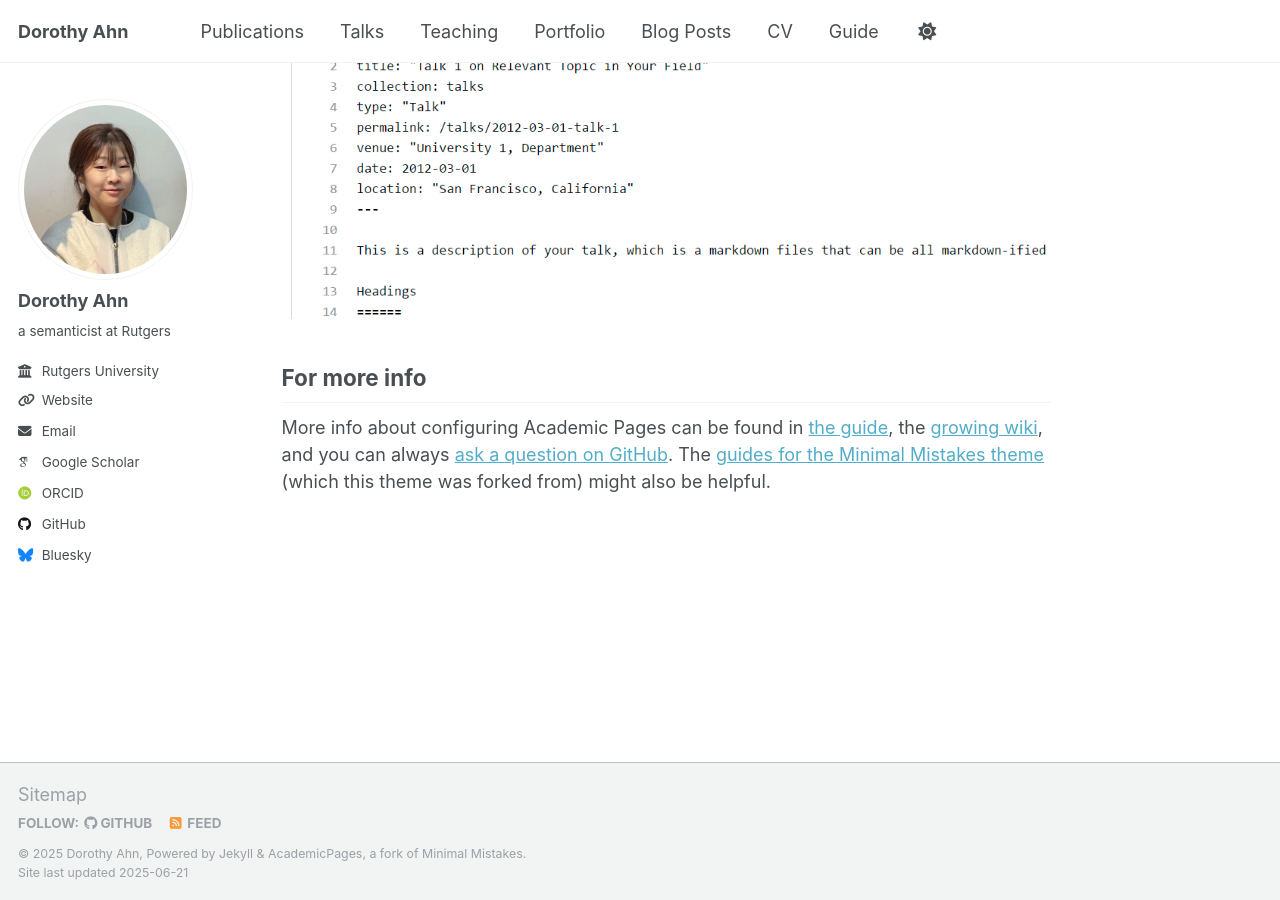
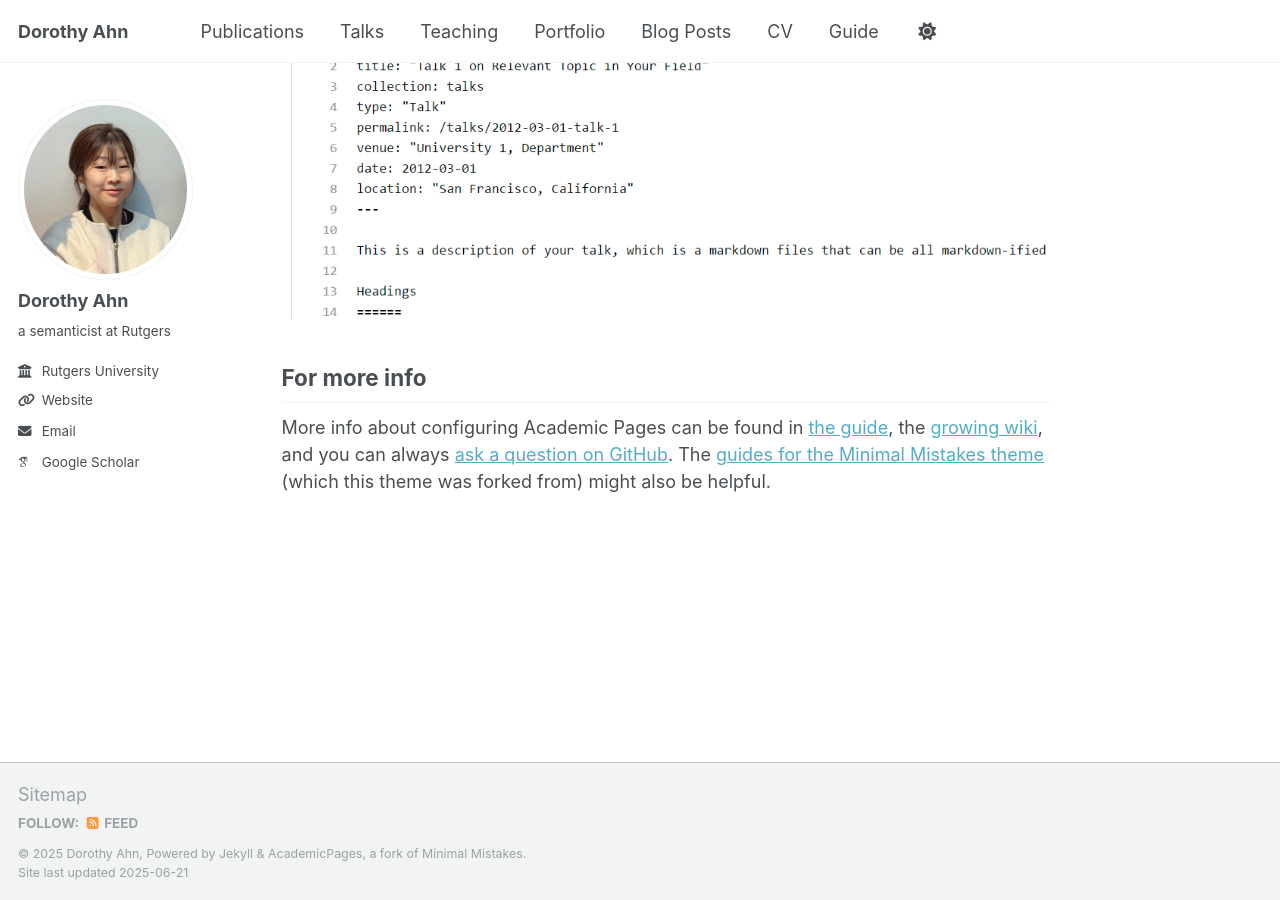
Before and after one commit to doroahn/doroahn.github.io, a Jekyll site: the page built from _pages/about.md, in a window 1280 px wide and 900 px high, scrolled down 2636 px. Built offline with Jekyll 4.4.1, drawn with Linux system fonts in a browser that asks for light colours; some web fonts are replaced.

Commit message:
Update _config.yml

```diff
--- a/_config.yml
+++ b/_config.yml
@@ -36,7 +36,7 @@ author:
   arxiv            : # URL - Update with the correct link to your profile
   googlescholar    : "https://scholar.google.com/citations?user=caKoCk4AAAAJ"
   impactstory      : # URL
-  orcid            : "https://orcid.org/0000-0002-1594-5379"
+  orcid            : #"https://orcid.org/0000-0002-1594-5379"
   semantic         : # URL
   pubmed           : #"https://www.ncbi.nlm.nih.gov/pubmed/?term=john+snow"
   researchgate     : # URL
@@ -46,12 +46,12 @@ author:
   bitbucket        : # Username - Update with your username on the site
   codepen          : # Username
   dribbble         : # Username
-  github           : "academicpages"
+  github           : #"academicpages"
   kaggle           : # Username
   stackoverflow    : # User number or user number and name (i.e., use "1" or "1/jeff-atwood")
 
   # Social media
-  bluesky          : "bsky.app" # Replace this with you Bluesky username
+  bluesky          : #"bsky.app" # Replace this with you Bluesky username
   facebook         : # Username
   flickr           : # Username
   foursquare       : # Username
```
